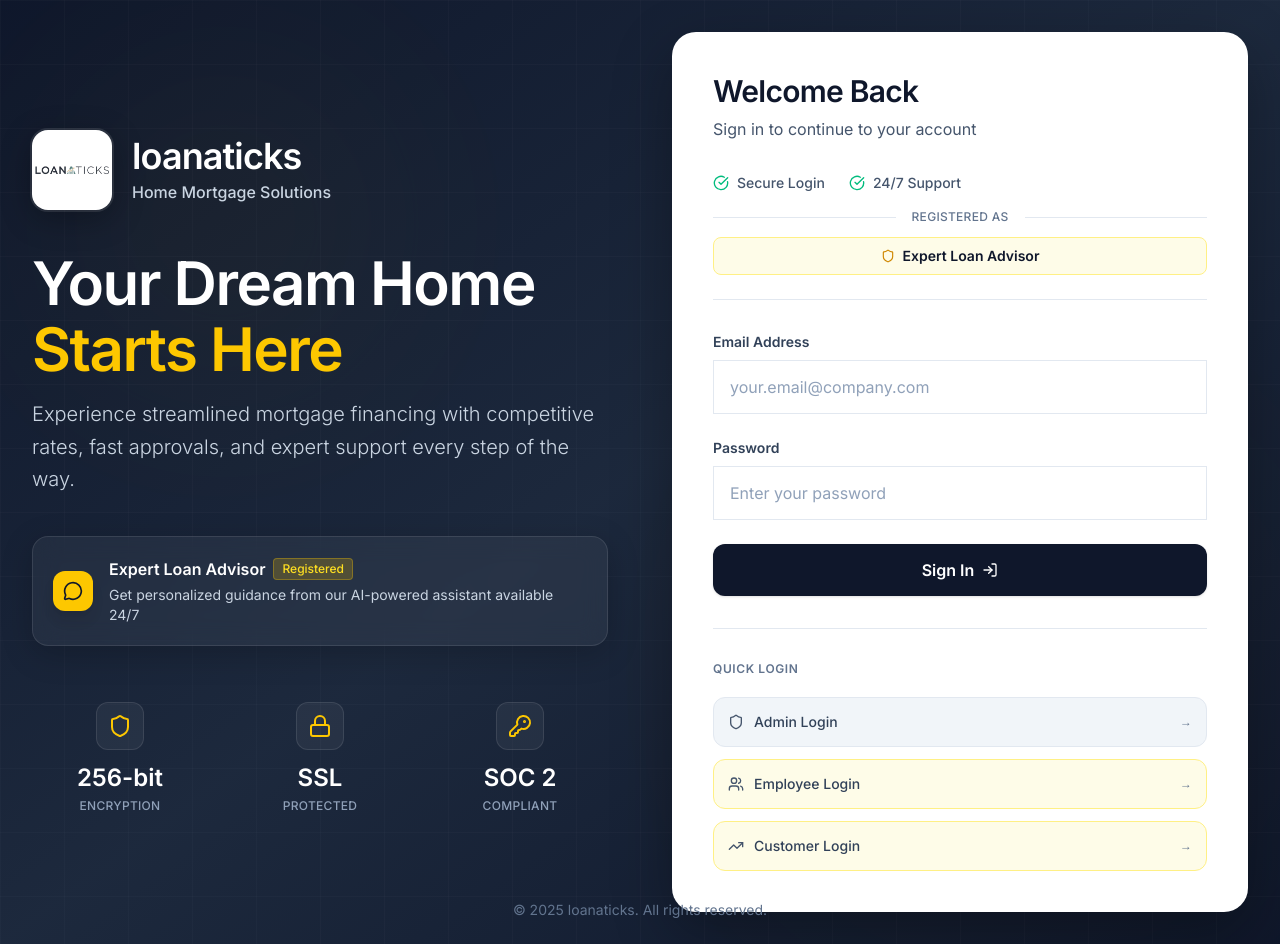
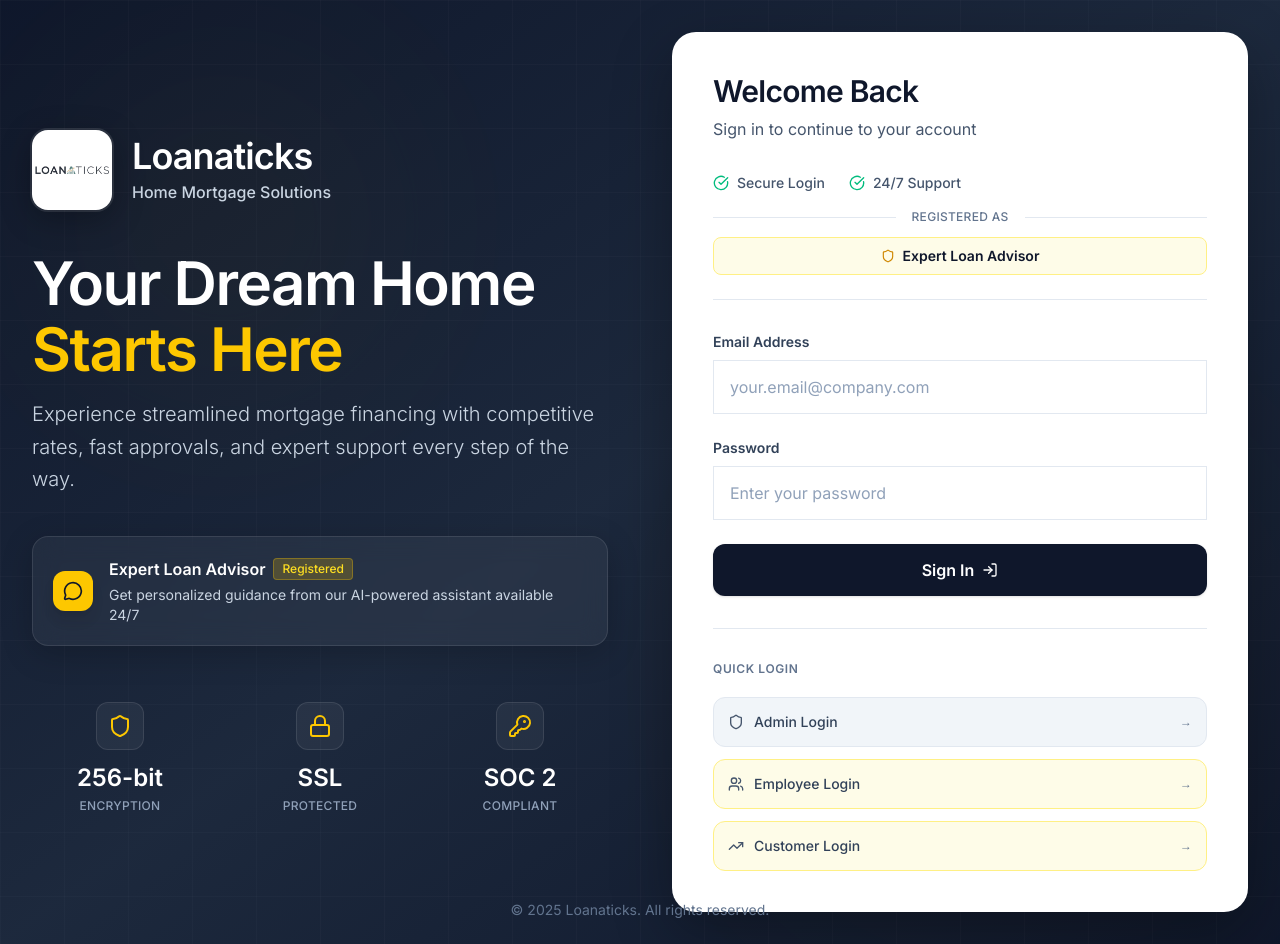
Before and after one commit to ShaheerSaud2004/LoanTicks, a Next.js app: page /login in a window 1280 px wide. Built offline with nearby package versions, Linux system fonts and the light colour scheme.

Commit message:
Update branding to 'Loanaticks' with capital L on login page

```diff
--- a/app/login/page.tsx
+++ b/app/login/page.tsx
@@ -220,10 +220,10 @@ export default function LoginPage() {
           {/* Logo and Branding */}
           <div className="flex items-start gap-5">
             <div className="h-16 w-16 lg:h-20 lg:w-20 bg-white rounded-2xl flex items-center justify-center shadow-[0_8px_32px_rgba(0,0,0,0.3)] overflow-hidden flex-shrink-0 relative p-2.5 ring-2 ring-white/10">
-              <Image src="/logo.jpg" alt="loanaticks" fill className="object-contain" priority />
+              <Image src="/logo.jpg" alt="Loanaticks" fill className="object-contain" priority />
             </div>
             <div className="pt-1.5">
-              <h1 className="text-3xl lg:text-4xl font-semibold tracking-tight mb-1">loanaticks</h1>
+              <h1 className="text-3xl lg:text-4xl font-semibold tracking-tight mb-1">Loanaticks</h1>
               <p className="text-slate-300 text-sm lg:text-base font-medium">Home Mortgage Solutions</p>
             </div>
         </div>
@@ -432,7 +432,7 @@ export default function LoginPage() {
       {/* Footer */}
       <div className="absolute bottom-6 left-0 right-0 z-10">
         <p className="text-center text-sm text-slate-500">
-          © 2025 loanaticks. All rights reserved.
+          © 2025 Loanaticks. All rights reserved.
         </p>
       </div>
     </div>
```
Lines whose indentation alone changed are shown as unchanged.
